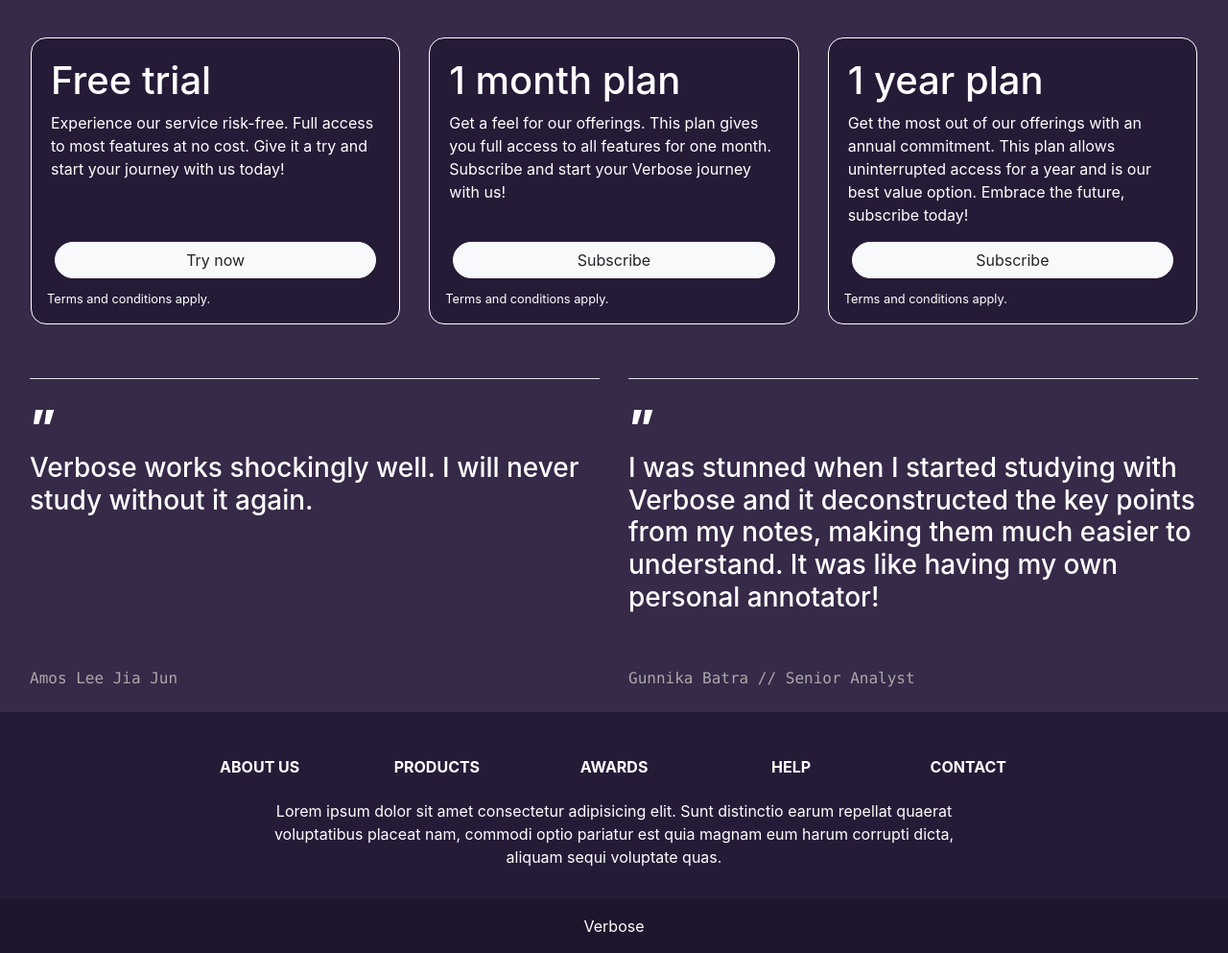
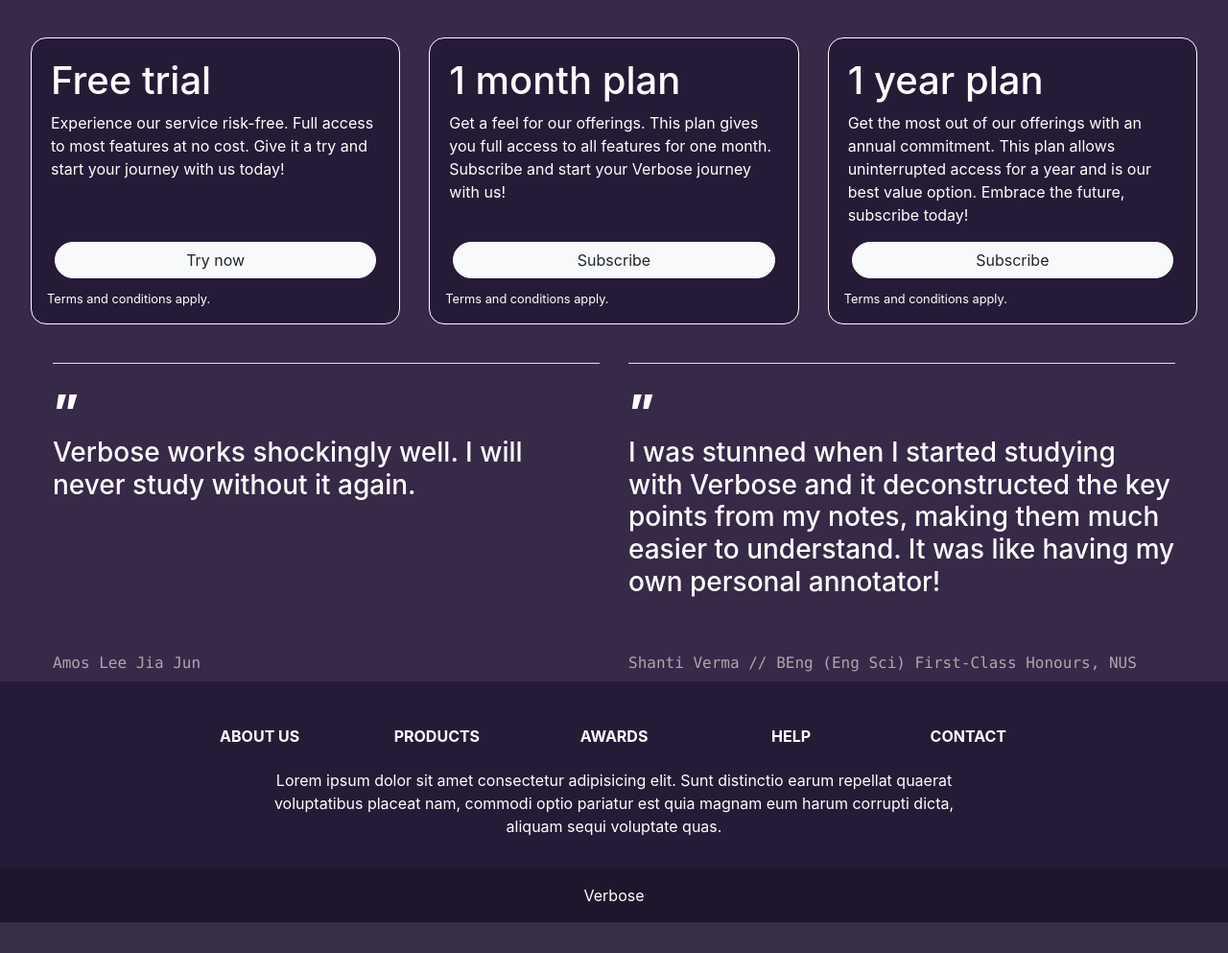
Before and after one commit to Irony95/VerboseWebsite, a Flask app: page / in a window 1280 px wide. Shown: the part 1137-2130 px from the top of the page at 96% size. After the commit the page ends 2098 px from the top, so only its background shows below. Run offline with Flask 3, Linux system fonts and the light colour scheme; some libraries are stand-ins or nearby versions.

Commit message:
tweaked format

```diff
--- a/templates/home.html
+++ b/templates/home.html
@@ -196,10 +196,10 @@
     </div>
 </div>
 
-<div class="d-flex flex-column flex-sm-row gutter gutter-spacious flex-justify-between p-3"
+<div class="d-flex flex-column flex-sm-row gutter gutter-spacious flex-justify-between justify-content-center"
     style="background-color: var(--themecolor2); color: white;">
-    <div class="col-12 col-sm-6">
-        <div class="pt-4 pt-md-8 border-top d-flex flex-column height-full flex-justify-start">
+    <div class="col-12 col-sm-6" style="max-width: 600px;">
+        <div class="pt-4 pt-md-8 border-top d-flex flex-column height-full">
             <span class="h3-mktg mb-n3">”</span>
             <h3 class="f2-mktg color-fg-default">Verbose works shockingly well. I will never study without it again.
             </h3>
@@ -209,15 +209,14 @@
             </p>
         </div>
     </div>
-    <div class="col-12 col-sm-6">
-        <div class="pt-4 pt-md-8 border-top d-flex flex-column height-full flex-justify-start">
+    <div class="col-12 col-sm-6" style="max-width: 600px;">
+        <div class="pt-4 pt-md-8 border-top d-flex flex-column height-full">
             <span class="h3-mktg mb-n3">”</span>
             <h3 class="f2-mktg color-fg-default">I was stunned when I started studying with Verbose and it deconstructed
                 the key points from my notes, making them much easier to understand. It was like having my own personal
                 annotator!</h3>
             <p class="text-mono f4-mktg color-fg-muted pt-5 mt-auto">
-                Gunnika Batra
-                // Senior Analyst
+                Shanti Verma // BEng (Eng Sci) First-Class Honours, NUS
             </p>
         </div>
     </div>
```
